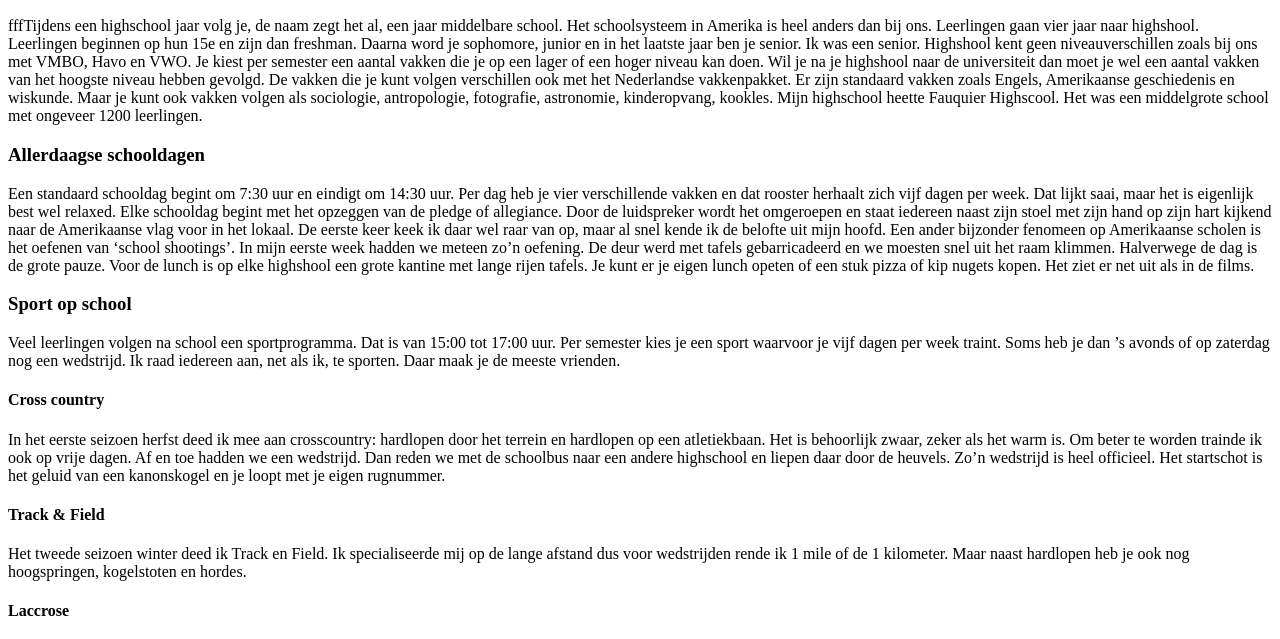
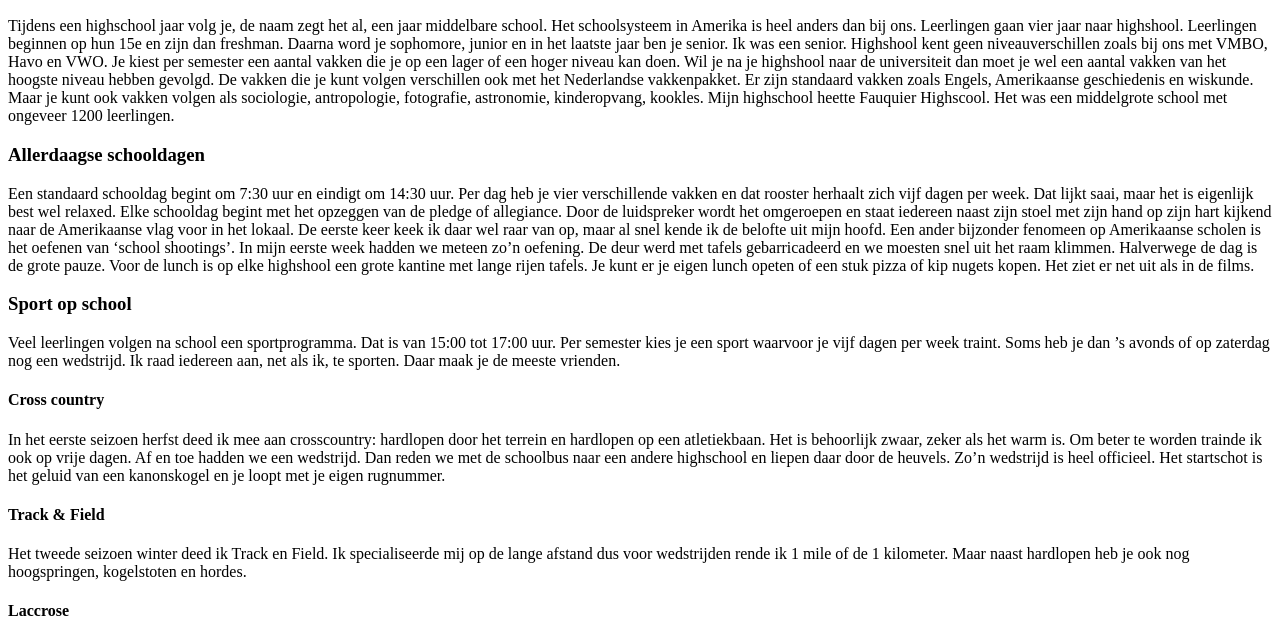
Before and after one commit to SerraStieltjes/SerraStieltjes-Goud, a plain HTML site: page index2.html in a window 1280 px wide. Shown: the part 149-788 px from the top of the page. Drawn offline with Linux system fonts and the light colour scheme.

Commit message:
Update index2.html

```diff
--- a/index2.html
+++ b/index2.html
@@ -16,7 +16,7 @@
   </header>
 
   <main>
-    <p> fffTijdens een highschool jaar volg je, de naam zegt het al, een jaar middelbare school. Het schoolsysteem in
+    <p> Tijdens een highschool jaar volg je, de naam zegt het al, een jaar middelbare school. Het schoolsysteem in
       Amerika is heel anders dan bij ons. Leerlingen gaan vier jaar naar highshool. Leerlingen beginnen op hun 15e en
       zijn dan freshman. Daarna word je sophomore, junior en in het laatste jaar ben je senior. Ik was een senior.
       Highshool kent geen niveauverschillen zoals bij ons met VMBO, Havo en VWO. Je kiest per semester een aantal vakken
```
